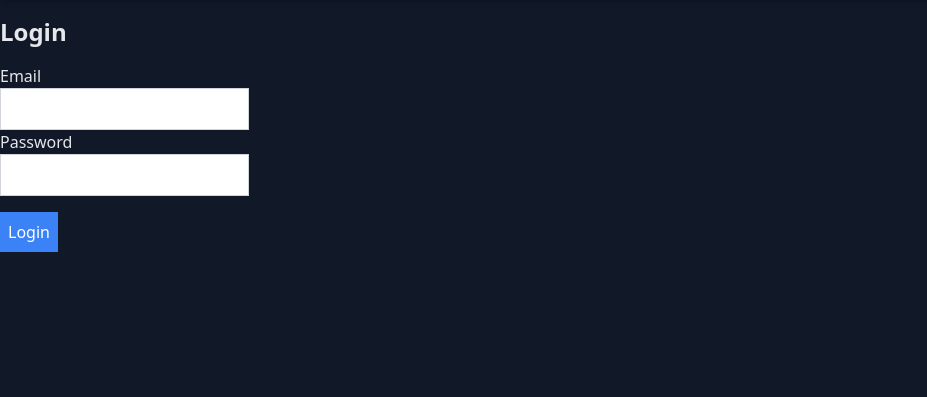
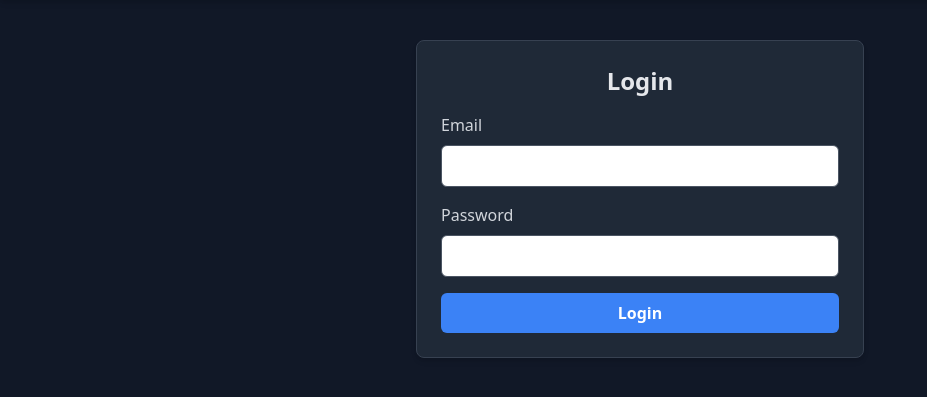
Before and after one commit to ArifNur0/PWP_ARIFNUR228, a Flask app: page /login in a window 1280 px wide. Shown: the part 60-457 px from the top of the page, without its empty margins (0-927 px from the left). Run offline with Flask 3, Linux system fonts and the light colour scheme.

Commit message:
Update login.html

```diff
--- a/templates/login.html
+++ b/templates/login.html
@@ -1,18 +1,20 @@
 {% extends 'base.html' %}
 {% block content %}
-<h2 class="text-2xl font-bold">Login</h2>
-<form method="POST" class="mt-4">
-    {{ form.hidden_tag() }}
-    <div>
-        {{ form.email.label(class="block") }}
-        {{ form.email(class="block border border-gray-300 p-2") }}
-    </div>
-    <div>
-        {{ form.password.label(class="block") }}
-        {{ form.password(class="block border border-gray-300 p-2") }}
-    </div>
-    <div>
-        {{ form.submit(class="bg-blue-500 text-white p-2 mt-4") }}
-    </div>
-</form>
+<div class="max-w-md mx-auto mt-10 p-6 border border-gray-700 rounded-lg bg-gray-800 shadow-md">
+    <h2 class="text-2xl font-bold mb-4 text-center">Login</h2>
+    <form method="POST">
+        {{ form.hidden_tag() }}
+        <div class="mb-4">
+            {{ form.email.label(class="block mb-2 text-gray-300") }}
+            {{ form.email(class="w-full p-2 border border-gray-600 rounded-md focus:outline-none focus:ring focus:ring-blue-500") }}
+        </div>
+        <div class="mb-4">
+            {{ form.password.label(class="block mb-2 text-gray-300") }}
+            {{ form.password(class="w-full p-2 border border-gray-600 rounded-md focus:outline-none focus:ring focus:ring-blue-500") }}
+        </div>
+        <div>
+            {{ form.submit(class="w-full p-2 font-semibold text-white bg-blue-500 rounded-md hover:bg-blue-600 transition duration-200") }}
+        </div>
+    </form>
+</div>
 {% endblock %}
```
